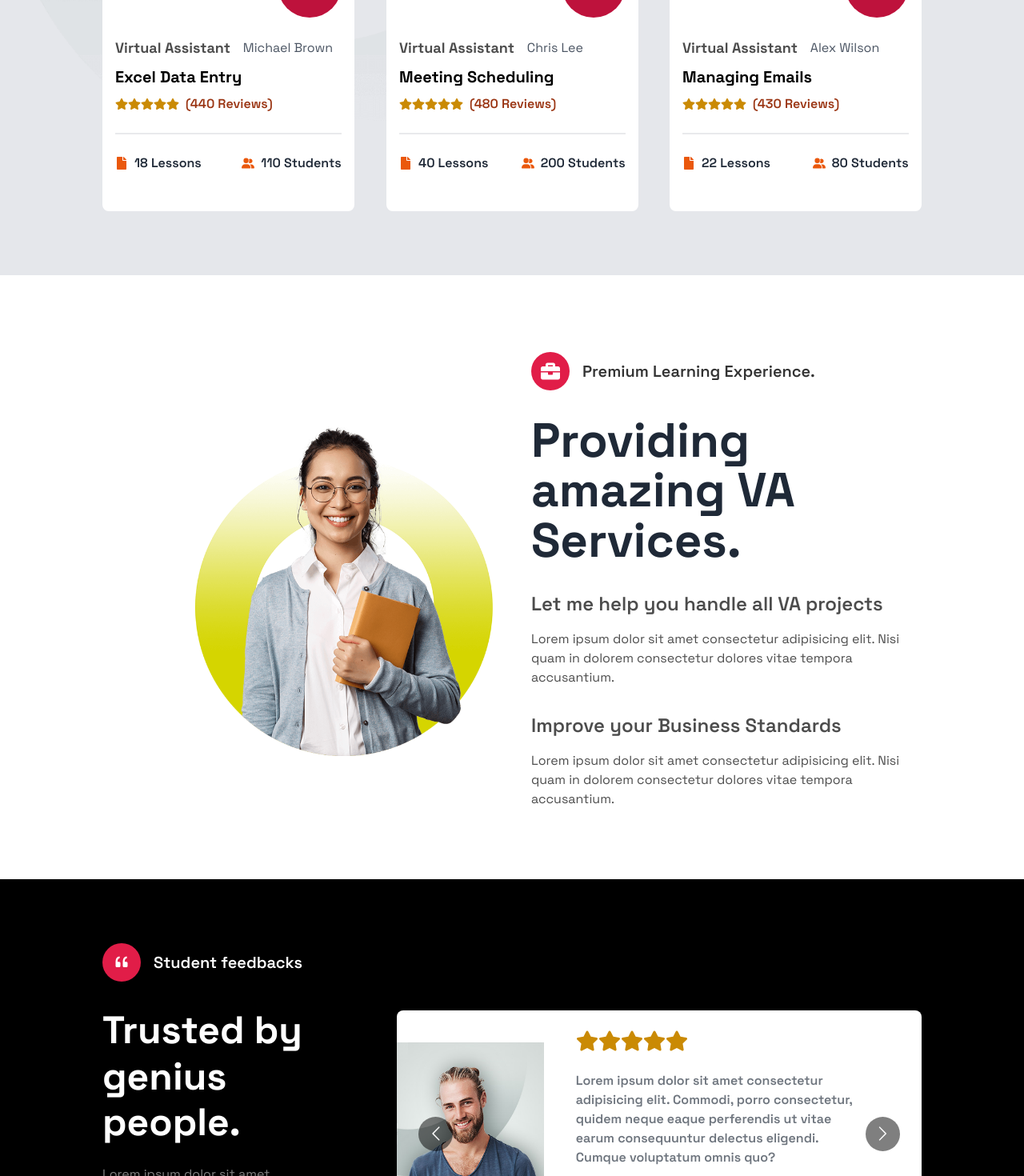
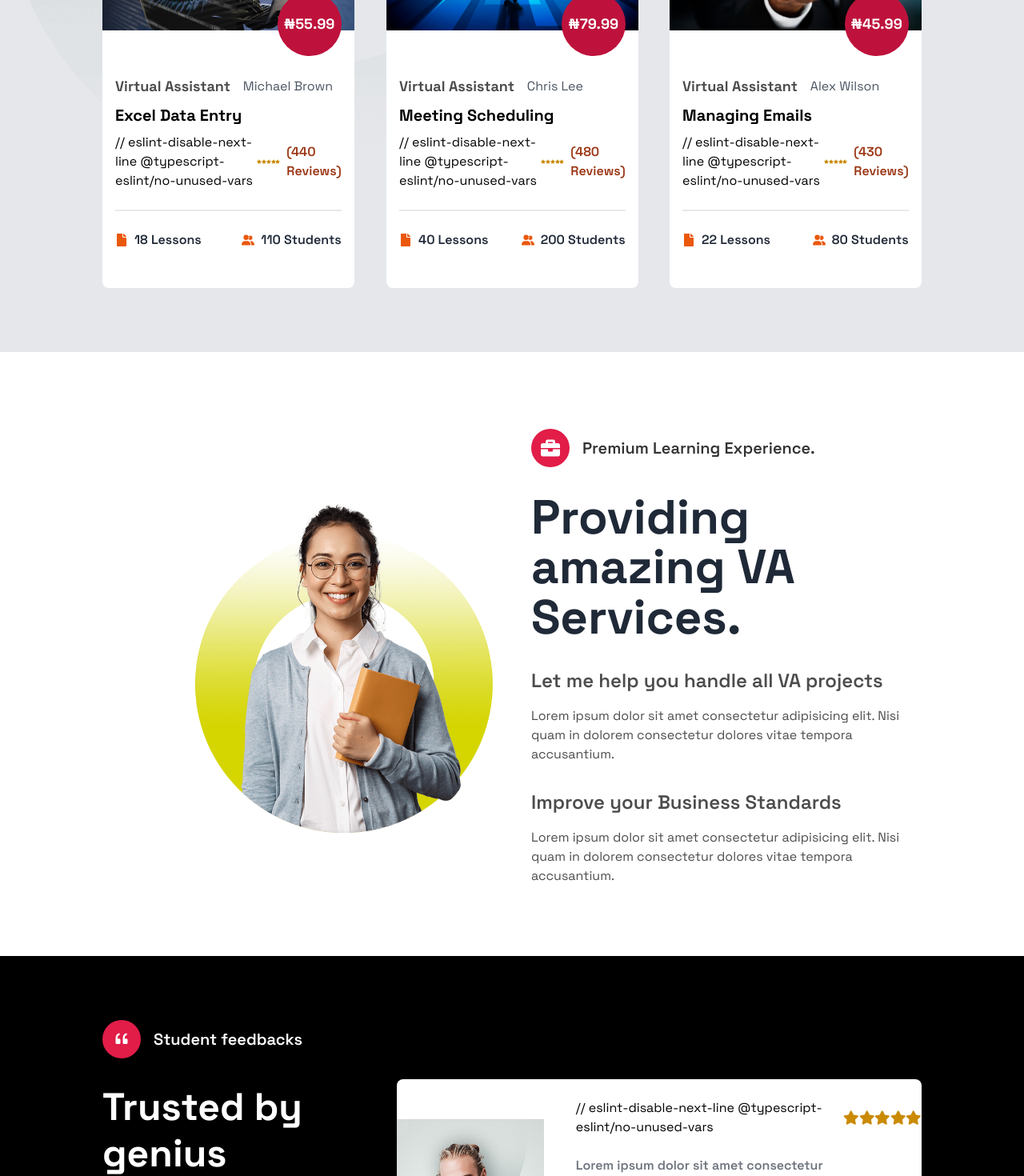
Before and after one commit to Idomason/paris-portfolio, a Next.js app: page / in a window 1280 px wide. Shown: the part 2320-3790 px from the top of the page at 80% size. Built offline with nearby package versions, Linux system fonts and the light colour scheme.

Commit message:
disable unused variable typescript error

```diff
--- a/components/helper/sliderCard.tsx
+++ b/components/helper/sliderCard.tsx
@@ -17,6 +17,7 @@ export default function SliderCard({ image, name, role }: ISliderCardProp) {
       </div>
       <div className="mb-7 mt-6">
         <div className="flex items-center">
+          // eslint-disable-next-line @typescript-eslint/no-unused-vars
           {Array.from({ length: 5 }, (i: number, _) => (
             <FaStar
               key={i}
--- a/components/home/courses/courseCard.tsx
+++ b/components/home/courses/courseCard.tsx
@@ -37,7 +37,7 @@ export default function CourseCard({ course }: ICourse) {
           {/* Reviews */}
           <div className="mt-2 flex items-center space-x-2">
             <div className="flex items-center">
-              {/* // @ts-expect-error underscore */}
+              // eslint-disable-next-line @typescript-eslint/no-unused-vars
               {Array.from({ length: 5 }, (i: number, _) => (
                 <FaStar key={i} className="h-4 w-4 text-yellow-600" />
               ))}
```
